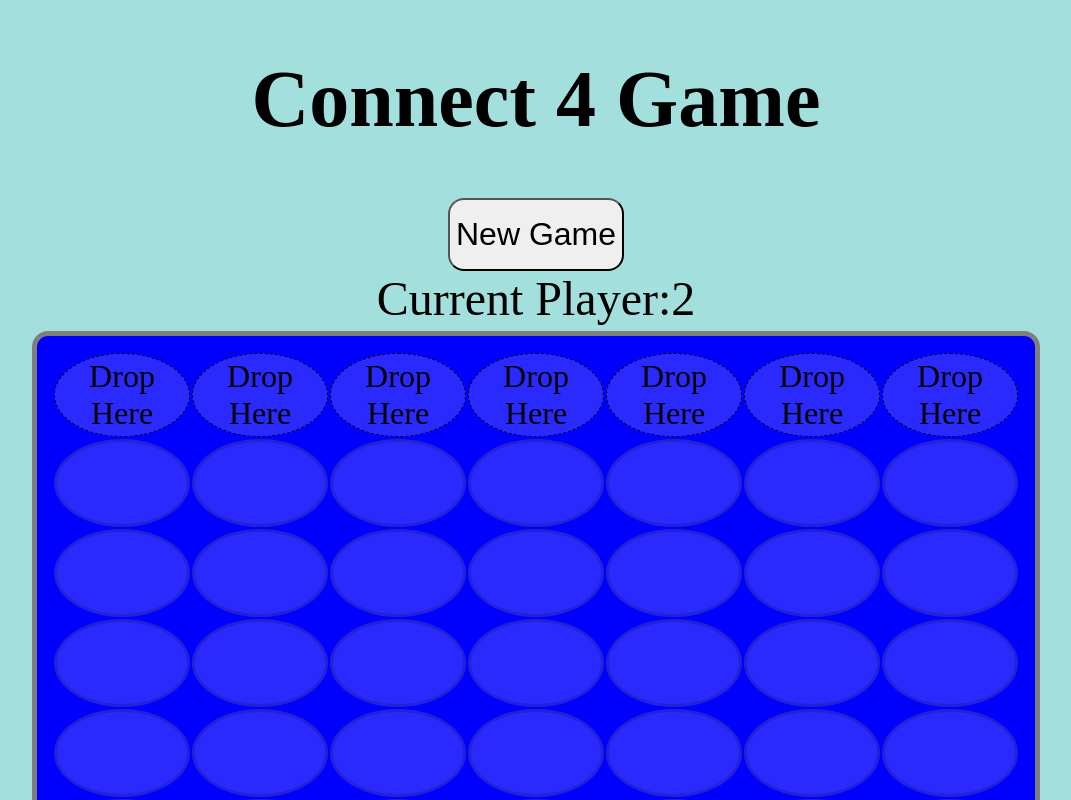
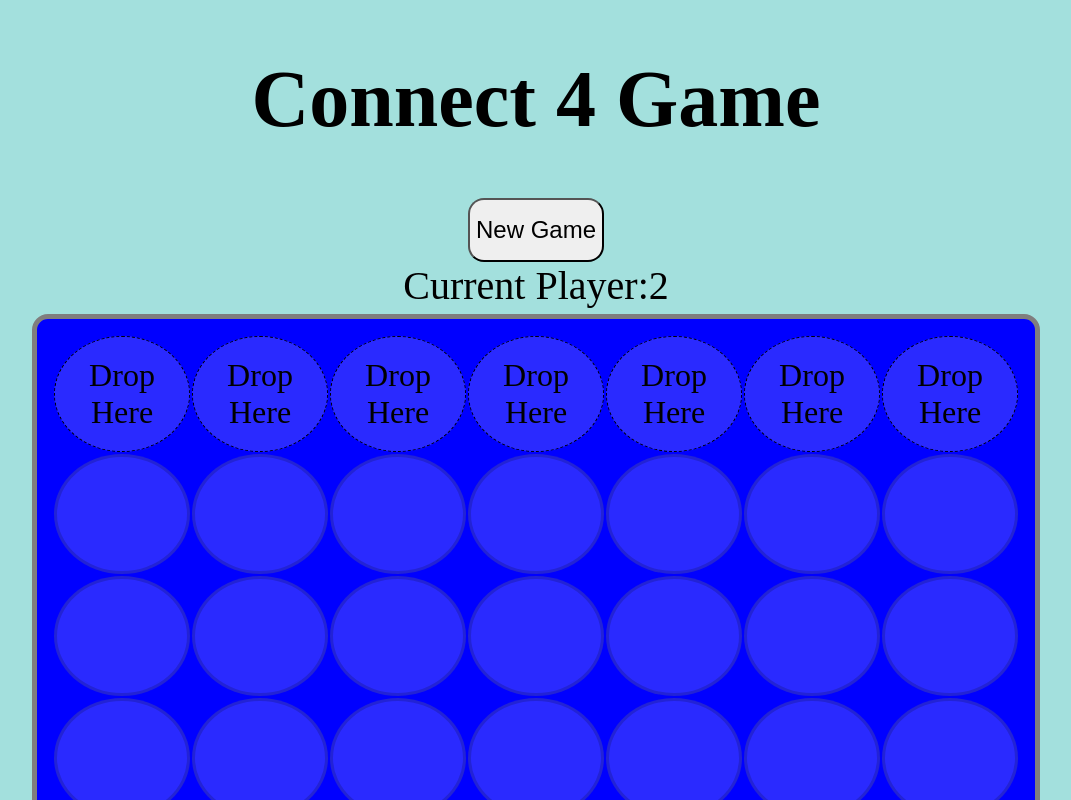
Before and after one commit to marcoh1012/ConnectFour, a plain HTML site: page index.html in a window 1280 px wide. Both pictures are taken after a click on the element 640 px from the left and 394 px from the top of the page. Shown: the top 800 px of the page, without its empty margins (104-1175 px from the left). Drawn offline with Linux system fonts and the light colour scheme.

Commit message:
complete

```diff
--- a/connect4.css
+++ b/connect4.css
@@ -2,7 +2,7 @@
 
 #board td {
   width: 8rem;
-  height: 10vh;
+  height: 7rem;
   border: solid 3px rgba(0, 0, 0, 0.164);
   background-color: rgba(255, 253, 253, 0.164);
   border-radius: 100%;
@@ -48,7 +48,7 @@ body {
 h1 {
   display: flex;
   justify-content: center;
-  font-size: 5rem;
+  font-size: 5em;
 }
 #game {
   display: flex;
@@ -81,7 +81,7 @@ h1 {
   text-align: center;
   padding-bottom: 1rem;
   padding-top: 1rem;
-  font-size: 2rem;
+  font-size: 1.5rem;
   border-radius: 1rem;
 }
 
@@ -90,6 +90,6 @@ h1 {
   align-content: center;
   justify-content: center;
   text-align: center;
-  font-size: 3rem;
+  font-size: 2.5rem;
   margin-bottom: 0.3rem;
 }
--- a/connect4.js
+++ b/connect4.js
@@ -95,11 +95,10 @@ function placeInTable(y, x) {
   // TODO: make a div and insert into correct table cell
   const chipCell = document.getElementById(`${y}-${x}`);
   const chip = document.createElement("div");
-  let topPosition = (y + 1) * 10.75;
+  let topPosition = (y + 1) * 9.75;
   chip.classList.add("piece", currPlayer);
   chip.setAttribute("style", `position:relative; bottom:${topPosition}vh`);
   chipCell.append(chip);
-  //topPosition = 64;
   const animate = setInterval(() => {
     if (topPosition > 0) {
       topPosition = topPosition - 0.5;
@@ -165,7 +164,7 @@ function nextTurn(y, x) {
   htmlBoard.classList.toggle("player2Turn");
 }
 
-/** checkForWin: check board cell-by-cell for "does a win start here?" */
+/** checkForWin: check aroung the placed chip for 3 more chips of same player*/
 
 function checkForWin(y, x) {
   const _win = {
@@ -249,6 +248,7 @@ function checkForWin(y, x) {
     },
   };
 
+  /**testMatch checks if coordinates are on the board and if chip is assigned to currentPlayer */
   const testMatch = (y, x) => {
     if (
       y > 0 &&
@@ -275,7 +275,6 @@ function checkForWin(y, x) {
   ) {
     return true;
   }
-  return false;
 }
 
 makeBoard();
```
